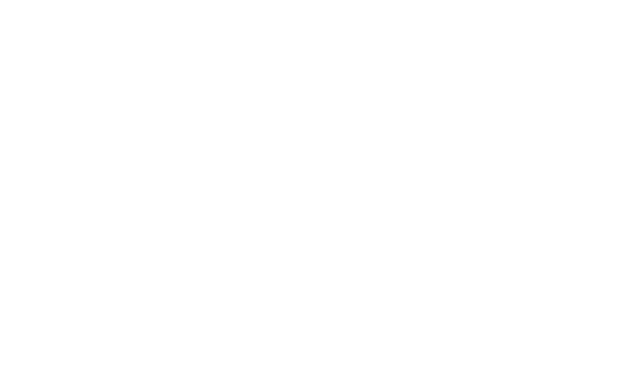
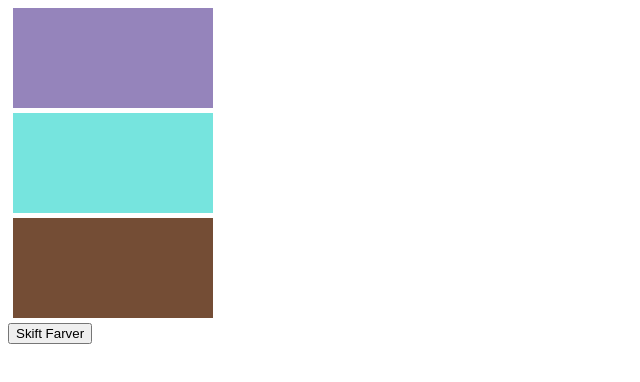
Before and after one commit to Mastore84/JavaScript-Hand-In-1, a plain HTML site: page js-day2-ex1.html in a window 1280 px wide. Shown: the whole page, without its empty margins (0-640 px from the left). Drawn offline with Linux system fonts and the light colour scheme.

Commit message:
Completed ex1

```diff
--- a/js-day2-ex1.html
+++ b/js-day2-ex1.html
@@ -1,12 +1,42 @@
 <!DOCTYPE html>
-<html lang="en">
+<html>
 <head>
-    <meta charset="UTF-8">
-    <meta http-equiv="X-UA-Compatible" content="IE=edge">
-    <meta name="viewport" content="width=device-width, initial-scale=1.0">
-    <title>Document</title>
+  <title>js-day2-ex1</title>
 </head>
 <body>
+  <div id="d1" style="width: 200px; height: 100px; margin: 5px;">&nbsp;</div>
+  <div id="d2" style="width: 200px; height: 100px; margin: 5px;">&nbsp;</div>
+  <div id="d3" style="width: 200px; height: 100px; margin: 5px;">&nbsp;</div>
 
+  <button id="changeColoursButton">Skift Farver</button>
+
+  <script>
+    // Henter alle div elementer
+    const divs = document.querySelectorAll("div");
+
+    // Genererer vilkårlige farver
+    function getRandomColour() {
+      const letters = "0123456789ABCDEF";
+      let colour = "#";
+      for (let i = 0; i < 6; i++) {
+        colour += letters[Math.floor(Math.random() * 16)];
+      }
+      return colour;
+    }
+
+    // Sætter hver div til en tilfældig farve
+    function setUniqueColours() {
+      divs.forEach((div, index) => {
+        div.style.backgroundColor = getRandomColour();
+      });
+    }
+
+    // Event listener føjet til knappen
+    const button = document.getElementById("changeColoursButton");
+    button.addEventListener("click", setUniqueColours);
+
+    // Fastsætter unikke farver først
+    setUniqueColours();
+  </script>
 </body>
 </html>
```
Also changed, not shown: index.html (+1 -1 lines), js-day2-ex2.html (+1 -2 lines), js-day2-ex3.html (+1 -2 lines), js-day2-ex4.html (+1 -2 lines), js-day2-ex5.html (+1 -2 lines).
